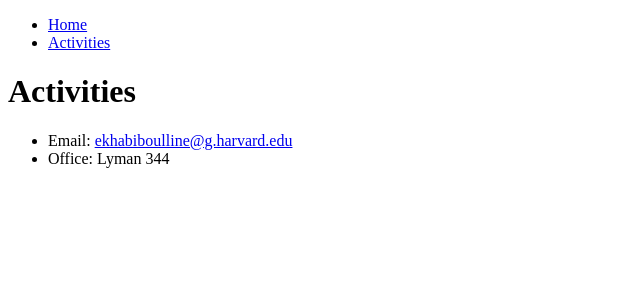
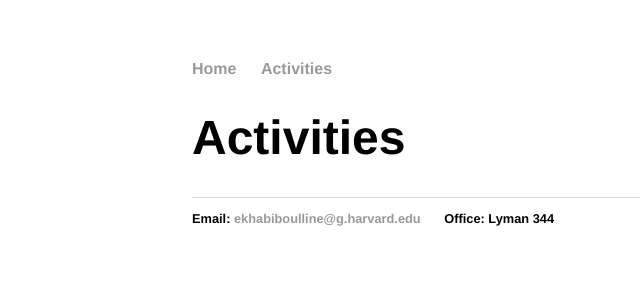
Before and after one commit to emilkhab/emilkhab.github.io, a Jekyll site: the page built from activities/index.html, in a window 1280 px wide. Shown: the top 300 px of the page, without its empty margins (0-640 px from the left). Built offline with Jekyll 4.4.1, drawn with Linux system fonts in a browser that asks for light colours.

Commit message:
Update default.html

```diff
--- a/_layouts/default.html
+++ b/_layouts/default.html
@@ -2,8 +2,8 @@
 <html>
 	<head>
 		<title>{{page.title}}</title>
-		<link rel="stylesheet" type="text/css" href="css/main.css">
-		<link rel="icon" href="harvard.ico">
+		<link rel="stylesheet" type="text/css" href="/css/main.css">
+		<link rel="icon" href="/harvard.ico">
 	</head>
 	<body>
 		<nav>
```
